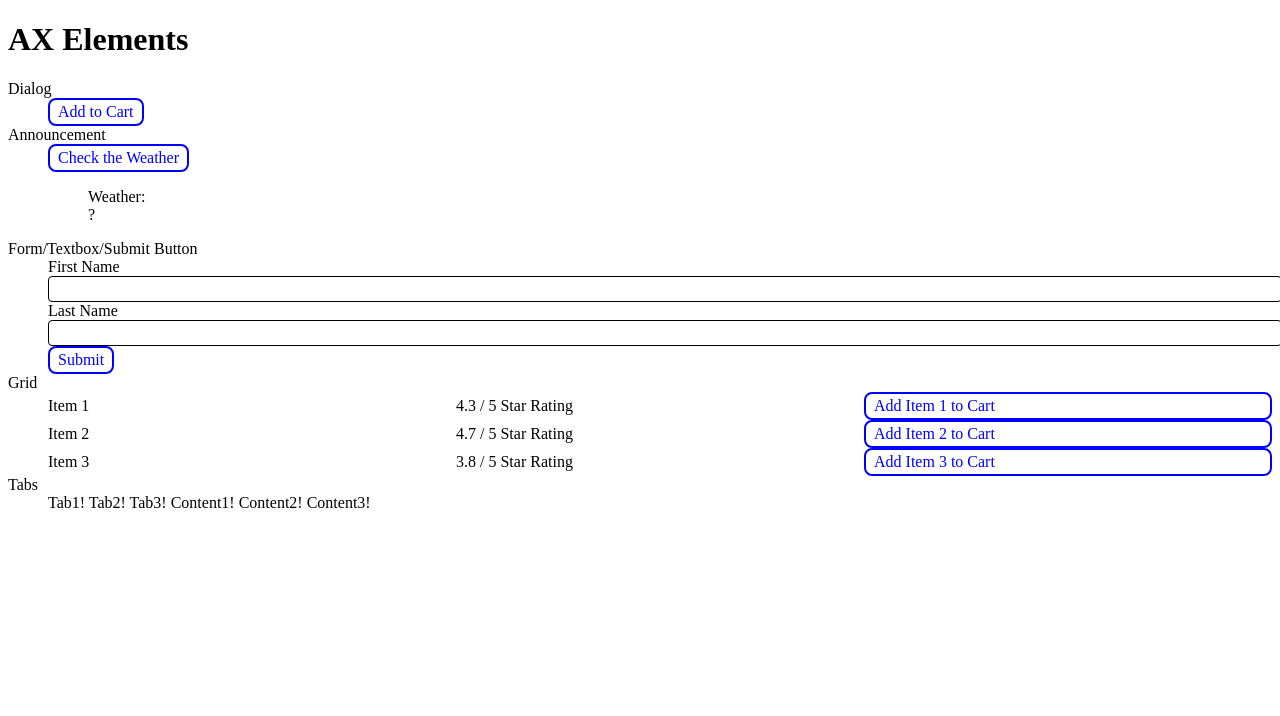
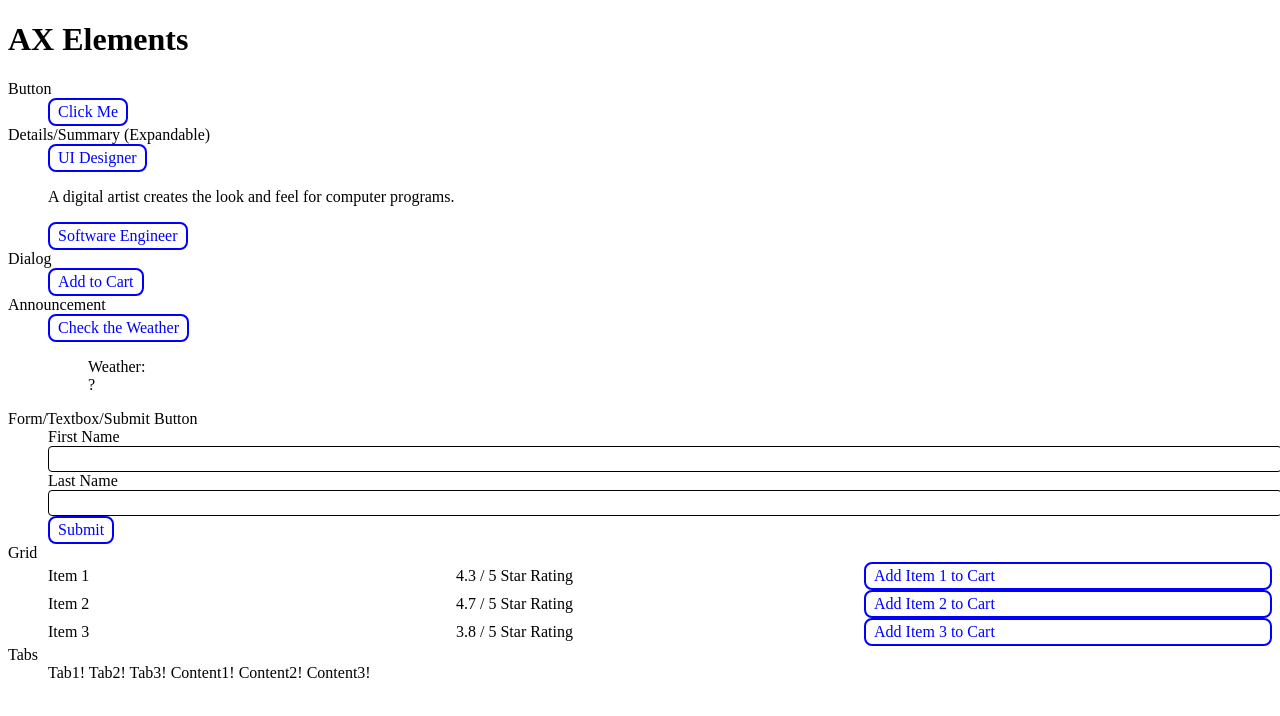
Before and after one commit to michaelcpuckett/ax-elements, a plain HTML site: page index.html in a window 1280 px wide. Drawn offline with Linux system fonts and the light colour scheme.

Commit message:
details/summary

```diff
--- a/button.mjs
+++ b/button.mjs
@@ -84,12 +84,12 @@ window.customElements.define('ax-button', class extends AXElement {
       }
       break
       case 'ax-submit': {
-        if (value === 'true' || value === '') {
+        if (value || value === '') {
           this._submitHandler = () => {
             this.closest('ax-form').dispatchEvent(new Event('submit'))
           }
           this.addEventListener('click', this._submitHandler)
-        } else if (!value) {
+        } else {
           if (this._submitHandler) {
             this.removeEventListener('click', this._submitHandler)
             this._submitHandler = null
@@ -99,7 +99,7 @@ window.customElements.define('ax-button', class extends AXElement {
       break
       case 'ax-disabled':
       case 'disabled': {
-        if (value === '') {
+        if (value || value === '') {
           this.ariaDisabled = true
           this.tabIndex = '-1'
         } else {
--- /dev/null
+++ b/details.mjs
@@ -0,0 +1,52 @@
+import AXElement from './element.mjs'
+
+const template = window.document.createElement('template')
+template.innerHTML = `
+  <style>
+    :host(*) {
+      display: grid;
+    }
+  </style>
+  <slot name="ax-summary"></slot>
+  <div
+    hidden
+    tabindex="-1"
+    role="region"
+    data-el="region">
+    <slot></slot>
+  </div>
+`
+window.document.body.append(template)
+window.customElements.define('ax-details', class extends AXElement {
+  constructor() {
+    super(template)
+    this._regionEl = this.shadowRoot.querySelector('[data-el="region"]')
+  }
+  connectedCallback() {
+    this._summaryEl = this.querySelector('ax-summary')
+    this._summaryEl.setAttribute('slot', 'ax-summary')
+    if (this.hasAttribute('ax-open')) {
+      this._summaryEl.setAttribute('ax-expanded', '')
+    }
+  }
+  static get observedAttributes() {
+    return [
+      'ax-open'
+    ]
+  }
+  attributeChangedCallback(attributeName, prev, value) {
+    switch (attributeName) {
+      case 'ax-open': {
+        if (value || value === '') {
+          this._regionEl.removeAttribute('hidden')
+          this._summaryEl.setAttribute('ax-expanded', '')
+        } else {
+          this._regionEl.setAttribute('hidden', '')
+          this._summaryEl.removeAttribute('ax-expanded')
+        }
+      }
+      break
+      default: return
+    }
+  }
+})
--- a/dialog.mjs
+++ b/dialog.mjs
@@ -124,7 +124,7 @@ window.customElements.define('ax-dialog', class extends AXElement {
   attributeChangedCallback(attributeName, prev, value) {
     switch (attributeName) {
       case 'ax-open': {
-        if (value === 'true' || value === 'open' || value === '') {
+        if (value || value === '') {
           this._priorFocus = window.document.activeElement
           setTimeout(() => {
             this.shadowRoot.querySelector('[data-el="close"]').focus()
--- a/element.mjs
+++ b/element.mjs
@@ -11,17 +11,29 @@ export default class AXElement extends HTMLElement {
   set role(role) {
     this.setAttribute('role', role)
   }
+  get ariaHidden() {
+    return this.getAttribute('aria-hidden')
+  }
+  set ariaHidden(ariaHidden) {
+    this.setAttribute('aria-hidden', ariaHidden)
+  }
   get ariaDisabled() {
     return this.getAttribute('aria-disabled')
   }
   set ariaDisabled(ariaDisabled) {
     this.setAttribute('aria-disabled', ariaDisabled)
   }
-  get ariaHidden() {
-    return this.getAttribute('aria-hidden')
+  get ariaPressed() {
+    return this.getAttribute('aria-pressed')
   }
-  set ariaHidden(ariaHidden) {
-    this.setAttribute('aria-hidden', ariaHidden)
+  set ariaPressed(ariaPressed) {
+    this.setAttribute('aria-pressed', ariaPressed)
+  }
+  get ariaExpanded() {
+    return this.getAttribute('aria-expanded')
+  }
+  set ariaExpanded(ariaExpanded) {
+    this.setAttribute('aria-expanded', ariaExpanded)
   }
   get ariaModal() {
     return this.getAttribute('aria-modal')
--- a/index.html
+++ b/index.html
@@ -13,6 +13,8 @@
 <script type="module">
   import './main.mjs'
   import './button.mjs'
+  import './details.mjs'
+  import './summary.mjs'
   import './dialog.mjs'
   import './announcement.mjs'
   import './form.mjs'
@@ -35,6 +37,31 @@
 <body>
 <ax-main ax-title="AX Elements">
   <dl aria-label="Examples">
+    <dt>
+      Button
+    </dt>
+    <dd>
+      <ax-button onclick="alert('Button!')">
+        Click Me
+      </ax-button>
+    </dd>
+    <dt>
+      Details/Summary (Expandable)
+    </dt>
+    <dd>
+      <ax-details ax-open>
+        <ax-summary>
+          UI Designer
+        </ax-summary>
+        <p>A digital artist creates the look and feel for computer programs.</p>
+      </ax-details>
+      <ax-details>
+        <ax-summary>
+          Software Engineer
+        </ax-summary>
+        <p>A software engineer creates computer programs.</p>
+      </ax-details>
+    </dd>
     <dt>
       Dialog
     </dt>
--- a/main.mjs
+++ b/main.mjs
@@ -29,7 +29,7 @@ window.customElements.define('ax-main', class extends AXElement {
       }
       break
       case 'inert': {
-        if (value === 'true' || value === 'inert' || value === '') {
+        if (value || value === '') {
           this.ariaHidden = true
           this.tabIndex = '-1'
         } else {
--- /dev/null
+++ b/summary.mjs
@@ -0,0 +1,44 @@
+import AXElement from './element.mjs'
+
+const template = window.document.createElement('template')
+template.innerHTML = `
+  <ax-button
+    data-el="button">
+    <slot></slot>
+  </ax-button>
+`
+window.document.body.append(template)
+window.customElements.define('ax-summary', class extends AXElement {
+  constructor() {
+    super(template)
+    this._buttonEl = this.shadowRoot.querySelector('[data-el="button"]')
+    this._buttonEl.addEventListener('click', () => {
+      if (this.hasAttribute('ax-expanded')) {
+        this._detailsEl.removeAttribute('ax-open')
+      } else {
+        this._detailsEl.setAttribute('ax-open', '')
+      }
+    })
+  }
+  connectedCallback() {
+    this._detailsEl = this.closest('ax-details')
+  }
+  static get observedAttributes() {
+    return [
+      'ax-expanded'
+    ]
+  }
+  attributeChangedCallback(attributeName, prev, value) {
+    switch (attributeName) {
+      case 'ax-expanded': {
+        if (value || value === '') {
+          this._buttonEl.ariaExpanded = 'true'
+        } else {
+          this._buttonEl.ariaExpanded = 'false'
+        }
+      }
+      break
+      default: return
+    }
+  }
+})
```
